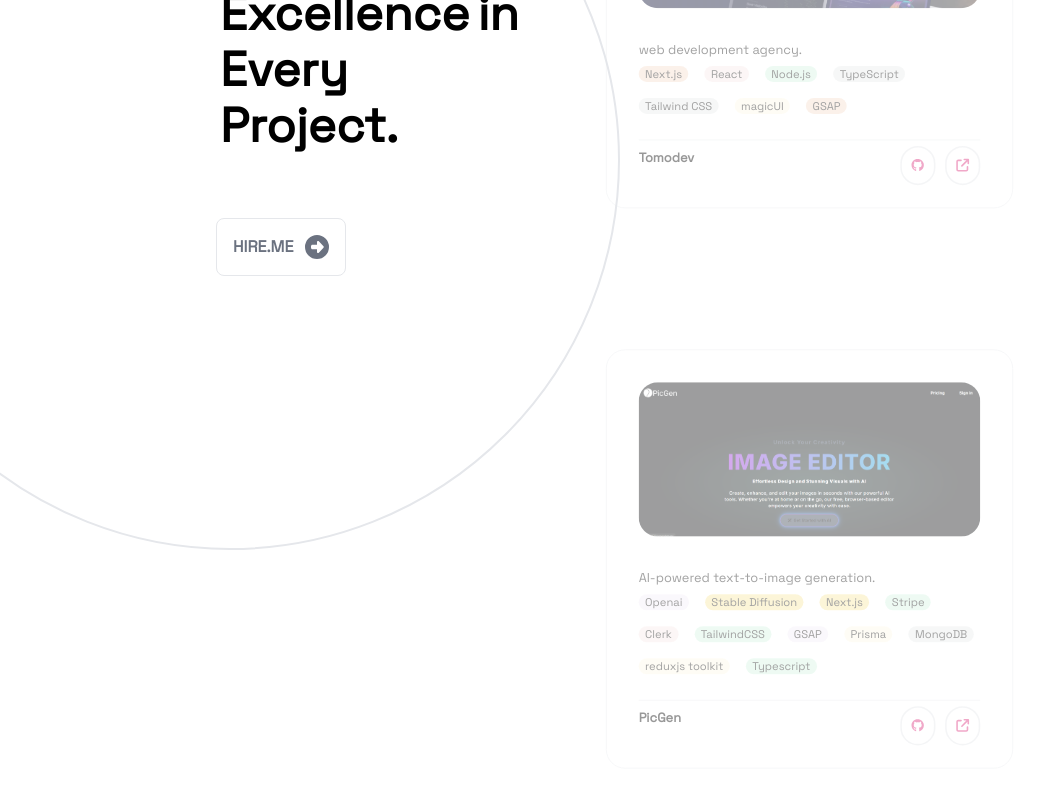
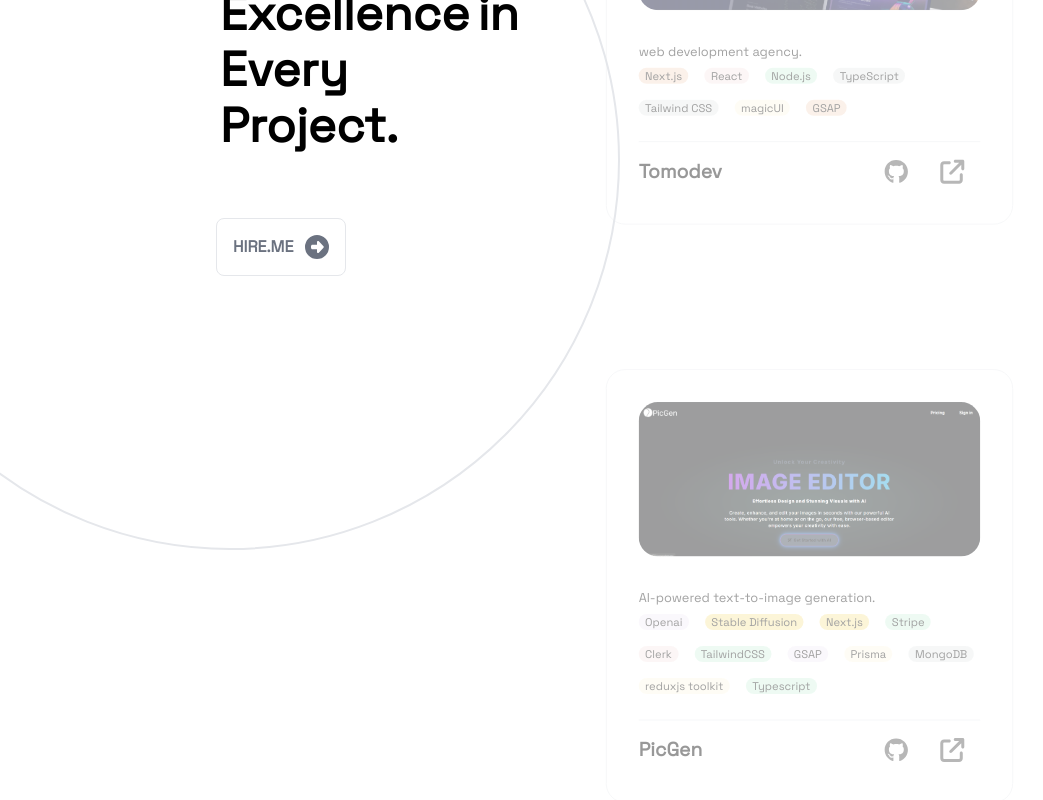
Before and after one commit to redaAssemghor/portfolio, a React (Vite) app: page / in a window 1280 px wide. Shown: the part 1978-2778 px from the top of the page, without its empty margins (0-1043 px from the left). Built offline with nearby package versions, Linux system fonts and the light colour scheme.

Commit message:
project btn

```diff
--- a/src/components/Project.jsx
+++ b/src/components/Project.jsx
@@ -1,11 +1,11 @@
 import { faGithub } from "@fortawesome/free-brands-svg-icons";
 import { faArrowUpRightFromSquare } from "@fortawesome/free-solid-svg-icons";
-import { FontAwesomeIcon } from "@fortawesome/react-fontawesome";
 import { useRef } from "react";
 import gsap from "gsap";
 import { ScrollTrigger } from "gsap/ScrollTrigger";
 import { useGSAP } from "@gsap/react";
 import { projectsScrollAnimnation } from "../animations/projectsAnimations";
+import Tooltip from "./ui/ProjectBtn";
 
 gsap.registerPlugin(ScrollTrigger);
 
@@ -20,8 +20,18 @@ function Project({
 }) {
   const ref = useRef(null);
 
-  const handleMouseEnter = () => onHoverChange(true);
-  const handleMouseLeave = () => onHoverChange(false);
+  const btns = [
+    {
+      url: repo,
+      icon: faGithub,
+      bgColor: "#000",
+    },
+    {
+      url: deployUrl,
+      icon: faArrowUpRightFromSquare,
+      bgColor: "#ffffff",
+    },
+  ];
 
   useGSAP(() => {
     projectsScrollAnimnation(ref.current);
@@ -68,9 +78,11 @@ function Project({
           ))}
         </ul>
       </div>
-      <div className="md:flex justify-between items-center border-t">
-        <h1 className="font-extrabold text-balance">{title}</h1>
-        <div className="mt-5">
+      <div className="md:flex justify-between items-center border-t pt-3">
+        <h1 className="font-extrabold lg:text-2xl">{title}</h1>
+        <Tooltip bgColor={randomColor()} btns={btns} />
+
+        {/* <div className="mt-5">
           <a
             className="border-2 rounded-full font-bold w-fit p-3 text-pink-600 hover:bg-pink-600 hover:text-white duration-1000 cursor-pointer mr-3"
             onMouseEnter={handleMouseEnter}
@@ -93,7 +105,7 @@ function Project({
               <FontAwesomeIcon icon={faArrowUpRightFromSquare} />
             </a>
           )}
-        </div>
+        </div> */}
       </div>
     </div>
   );
--- a/src/components/ui/Menu.jsx
+++ b/src/components/ui/Menu.jsx
@@ -32,7 +32,6 @@ const MenuButton = () => {
 };
 
 const StyledWrapper = styled.div`
-  .menu-item,
   .menu-open-button {
     background: #eeeeee;
     border-radius: 100%;
@@ -49,6 +48,17 @@ const StyledWrapper = styled.div`
     transition: -webkit-transform ease-out 200ms;
     transition: transform ease-out 200ms;
     font-size: 20px;
+  }
+
+  .menu-item {
+    border-radius: 10%;
+    margin-top: 15px;
+    margin-left: -35px;
+    position: absolute;
+    color: #ffffff;
+    text-align: center;
+    padding: 10px 20px;
+    font-size: 0px;
   }
 
   .menu-open {
@@ -186,27 +196,28 @@ const StyledWrapper = styled.div`
   .menu-open:checked ~ .menu-item {
     -webkit-transition-timing-function: cubic-bezier(0.935, 0, 0.34, 1.33);
     transition-timing-function: cubic-bezier(0.935, 0, 0.34, 1.33);
+    font-size: 20px;
   }
 
   .menu-open:checked ~ .menu-item:nth-child(3) {
     transition-duration: 180ms;
     -webkit-transition-duration: 180ms;
-    -webkit-transform: translate3d(-100px, 40px, 0); /* Moves left */
-    transform: translate3d(-100px, 40px, 0); /* Moves left */
+    -webkit-transform: translate3d(-130px, 0px, 0); /* Moves left */
+    transform: translate3d(-130px, 0px, 0); /* Moves left */
   }
 
   .menu-open:checked ~ .menu-item:nth-child(4) {
     transition-duration: 280ms;
     -webkit-transition-duration: 280ms;
-    -webkit-transform: translate3d(-80px, -60px, 0); /* Moves left and up */
-    transform: translate3d(-80px, -50px, 0); /* Moves left and up */
+    -webkit-transform: translate3d(-80px, -80px, 0); /* Moves left and up */
+    transform: translate3d(-80px, 80px, 0); /* Moves left and up */
   }
 
   .menu-open:checked ~ .menu-item:nth-child(5) {
     transition-duration: 380ms;
     -webkit-transition-duration: 380ms;
-    -webkit-transform: translate3d(0px, 90px, 0); /* Moves left and down */
-    transform: translate3d(0px, 90px, 0); /* Moves left and down */
+    -webkit-transform: translate3d(0px, 150px, 0); /* Moves left and down */
+    transform: translate3d(0px, 150px, 0); /* Moves left and down */
   }
 
   .blue {
--- /dev/null
+++ b/src/components/ui/ProjectBtn.jsx
@@ -0,0 +1,103 @@
+import { FontAwesomeIcon } from "@fortawesome/react-fontawesome";
+import styled from "styled-components";
+
+const Tooltip = ({ btns = [] }) => {
+  return (
+    <StyledWrapper>
+      <ul className="example-2">
+        {btns.map((btn, i) => (
+          <li key={i} className="icon-content">
+            <a href={btn.url} target="_blank" rel="noopener noreferrer">
+              <div className="filled" />
+              <FontAwesomeIcon icon={btn.icon} />
+            </a>
+          </li>
+        ))}
+      </ul>
+    </StyledWrapper>
+  );
+};
+
+const StyledWrapper = styled.div`
+  ul {
+    list-style: none;
+  }
+
+  .example-2 {
+    display: flex;
+    justify-content: center;
+    align-items: center;
+    row-gap: 0.5rem;
+  }
+  .example-2 .icon-content {
+    margin: 0 10px;
+    position: relative;
+  }
+
+  .example-2 .icon-content a {
+    position: relative;
+    overflow: hidden;
+    display: flex;
+    justify-content: center;
+    align-items: center;
+    width: 50px;
+    height: 50px;
+    border-radius: 50%;
+    color: #4d4d4d;
+    background-color: #fff;
+    transition: all 0.3s ease-in-out;
+  }
+  .example-2 .icon-content a:hover {
+    box-shadow: 3px 2px 45px 0px rgb(0 0 0 / 12%);
+  }
+  .example-2 .icon-content a svg {
+    position: relative;
+    z-index: 1;
+    width: 30px;
+    height: 30px;
+  }
+  .example-2 .icon-content a:hover {
+    color: white;
+  }
+  .example-2 .icon-content a .filled {
+    position: absolute;
+    top: auto;
+    bottom: 0;
+    left: 0;
+    width: 100%;
+    height: 0;
+    background-color: #000;
+    transition: all 0.3s ease-in-out;
+  }
+  .example-2 .icon-content a:hover .filled {
+    height: 100%;
+  }
+
+  .example-2 .icon-content a[data-social="linkedin"] .filled,
+  .example-2 .icon-content a[data-social="linkedin"] ~ .tooltip {
+    background-color: #0274b3;
+  }
+
+  .example-2 .icon-content a[data-social="github"] .filled,
+  .example-2 .icon-content a[data-social="github"] ~ .tooltip {
+    background-color: #24262a;
+  }
+  .example-2 .icon-content a[data-social="instagram"] .filled,
+  .example-2 .icon-content a[data-social="instagram"] ~ .tooltip {
+    background: linear-gradient(
+      45deg,
+      #405de6,
+      #5b51db,
+      #b33ab4,
+      #c135b4,
+      #e1306c,
+      #fd1f1f
+    );
+  }
+  .example-2 .icon-content a[data-social="youtube"] .filled,
+  .example-2 .icon-content a[data-social="youtube"] ~ .tooltip {
+    background-color: #ff0000;
+  }
+`;
+
+export default Tooltip;
--- a/src/index.css
+++ b/src/index.css
@@ -78,3 +78,6 @@
     transform: rotate(360deg);
   }
 }
+html {
+  scroll-behavior: smooth;
+}
```
